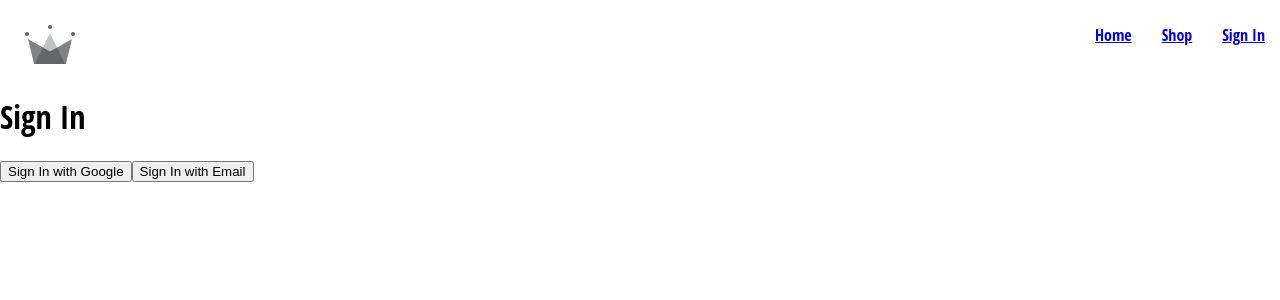
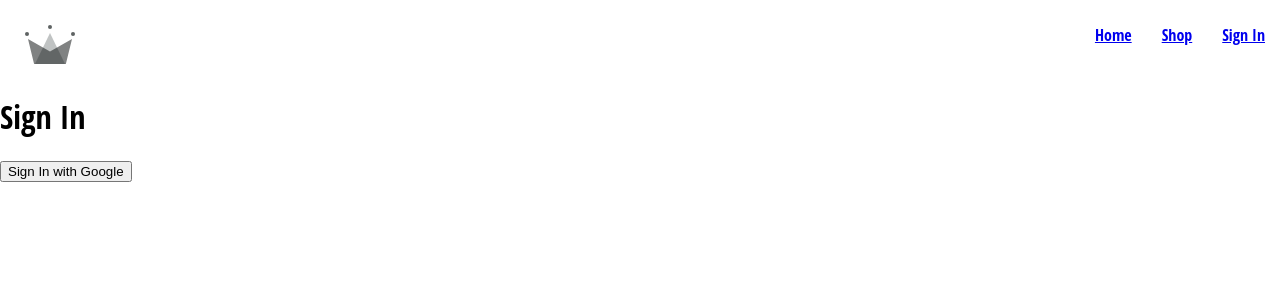
Before and after one commit to bigeomaha/ztm-react-redux-graphql-mastery, a React (Create React App) app in the folder erics-store/: page /signin in a window 1280 px wide. Shown: the top 300 px of the page. Built offline with nearby package versions, Linux system fonts and the light colour scheme; a web font is replaced by a local one.

Commit message:
Removed Google Redirection method

```diff
--- a/erics-store/src/routes/signin/signin.component.jsx
+++ b/erics-store/src/routes/signin/signin.component.jsx
@@ -1,20 +1,9 @@
 import { async } from "@firebase/util";
 import { getRedirectResult } from "firebase/auth";
-import { useEffect } from "react";
-import { auth, signInWithGoogle, createUserDocumentFromAuth, signInWithGoogleRedirect } from "../../utils/firebase.utils";
+import { signInWithGoogle, createUserDocumentFromAuth, signInWithGoogleRedirect } from "../../utils/firebase.utils";
 
 
 const SignIn = () => {
-    useEffect( () => {
-        (async () => {
-            const response = await getRedirectResult(auth);
-
-            if (response) {
-                const user = await createUserDocumentFromAuth(response.user);
-            }
-        })()
-    }, []);
-
     const logInGoogleUser = async () => {
         const response = await signInWithGoogle();
         const user = await createUserDocumentFromAuth(response.user);
@@ -31,9 +20,6 @@ const SignIn = () => {
             <button onClick={logInGoogleUser}>
                 <span>Sign In with Google</span>
             </button>
-            <button onClick={logInGoogleUserRedirect}>
-                <span>Sign In with Email</span>
-            </button>
         </div>
     )
 }
```
